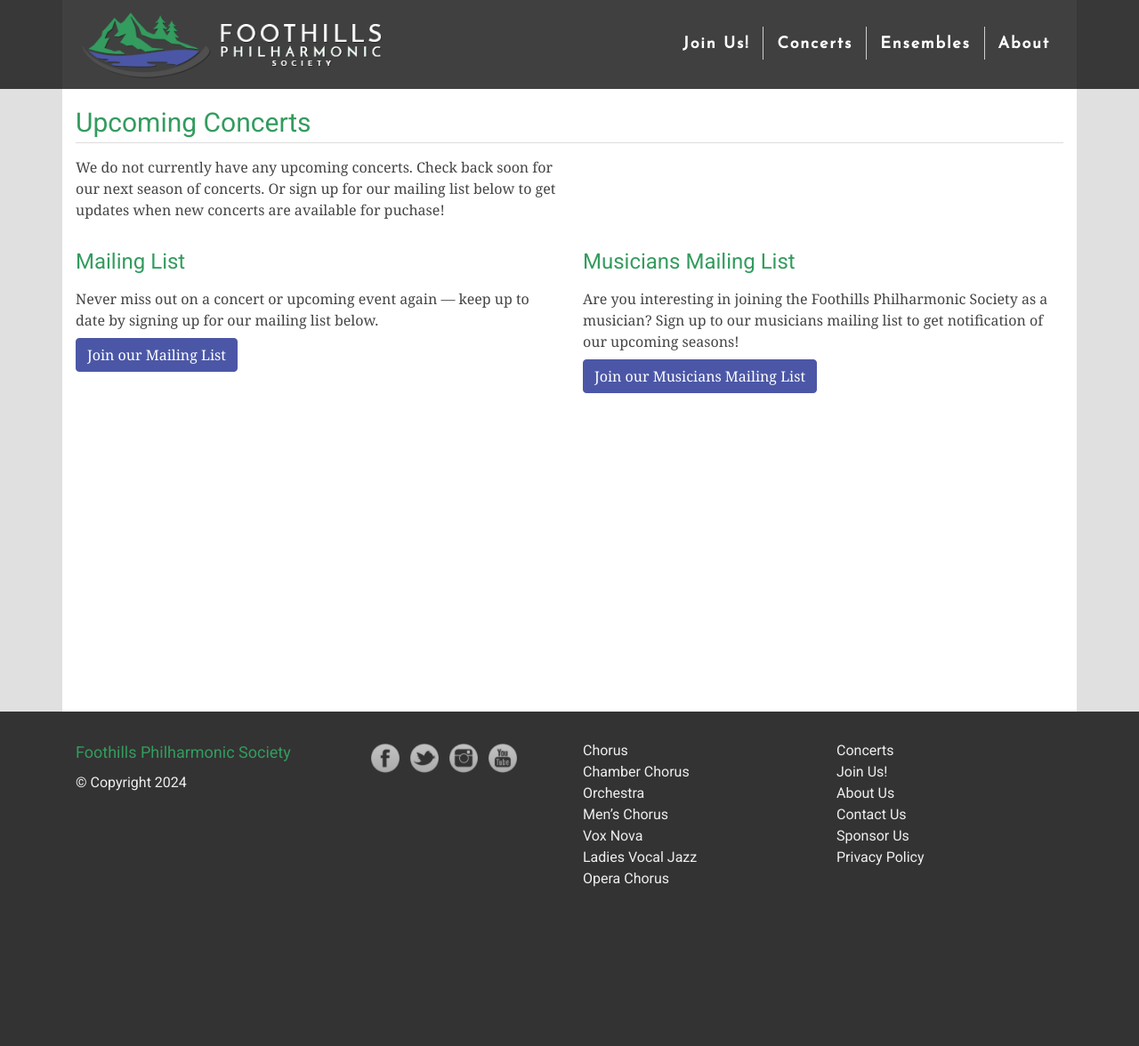
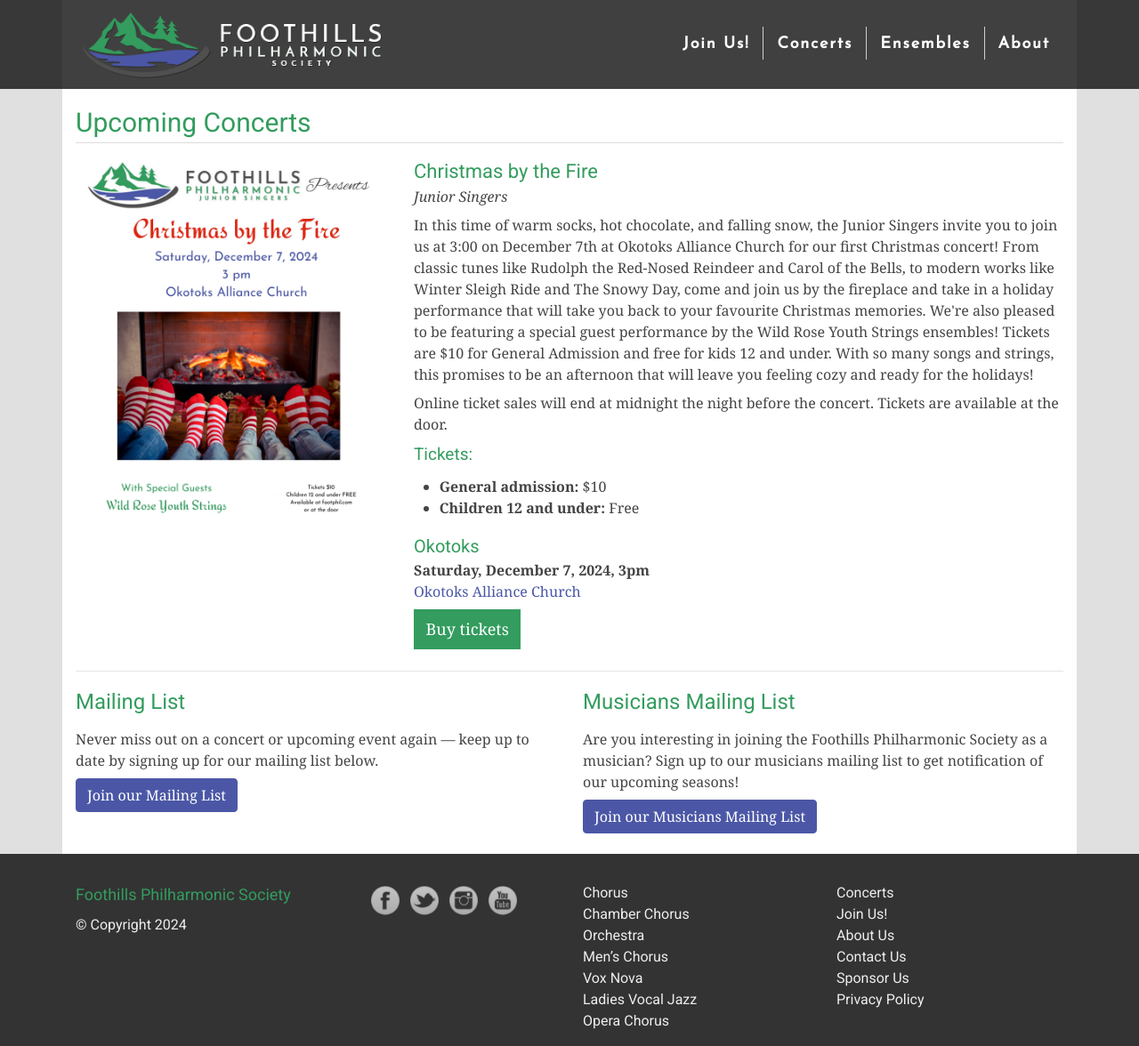
Before and after one commit to percyhanna/fps, a Jekyll site: the page built from concerts/index.html, in a window 1280 px wide and 1176 px high. Shown: the whole window at 89% size. Built offline with Jekyll 4.4.1, drawn with Linux system fonts in a browser that asks for light colours; nearby versions of some CDN libraries; Markdown is read by kramdown in place of the engine named in the settings.

Commit message:
Add Christmas by the Fire concert

```diff
--- a/_data/concerts.yml
+++ b/_data/concerts.yml
@@ -71,3 +71,30 @@
     location_slug: oac
     tickets_url: https://www.eventbrite.ca/e/songs-to-lift-your-spirits-tickets-900843044797
   year: 2024
+christmas-by-the-fire:
+  tickets:
+  - name: General admission
+    price: 10
+  - name: Children 12 and under
+    price: 0
+  name: Christmas by the Fire
+  subtitle: 'The Junior Singers invite you to join us for our first Christmas concert! '
+  description: In this time of warm socks, hot chocolate, and falling snow, the Junior
+    Singers invite you to join us at 3:00 on December 7th at Okotoks Alliance Church
+    for our first Christmas concert! From classic tunes like Rudolph the Red-Nosed
+    Reindeer and Carol of the Bells, to modern works like Winter Sleigh Ride and The
+    Snowy Day, come and join us by the fireplace and take in a holiday performance
+    that will take you back to your favourite Christmas memories. We're also pleased
+    to be featuring a special guest performance by the Wild Rose Youth Strings ensembles!
+    Tickets are $10 for General Admission and free for kids 12 and under. With so
+    many songs and strings, this promises to be an afternoon that will leave you feeling
+    cozy and ready for the holidays!
+  host: Junior Singers
+  event_url: https://www.eventbrite.ca/e/christmas-by-the-fire-tickets-1072821811919
+  slug: christmas-by-the-fire
+  concert_dates:
+  - date: '2024-12-07'
+    time: 3pm
+    location_slug: oac
+    tickets_url: https://www.eventbrite.ca/e/christmas-by-the-fire-tickets-1072821811919
+  year: 2024
--- /dev/null
+++ b/concerts/2024/christmas-by-the-fire.html
@@ -0,0 +1,7 @@
+---
+layout: default
+title: Christmas by the Fire
+description: 'The Junior Singers invite you to join us for our first Christmas concert! '
+image: "/images/concerts/2024/christmas-by-the-fire/banner.jpg"
+---
+{% include concert-details.html concert=site.data.concerts.christmas-by-the-fire %}
--- a/concerts/index.html
+++ b/concerts/index.html
@@ -1,12 +1,13 @@
 ---
 layout: default
 title: Upcoming Concerts
-description: Upcoming Foothills Philharmonic Concerts
-image: "/images/upcoming-concerts.jpg"
+description: Upcoming Concerts — Christmas by the Fire
+image: "/images/concerts/2024/christmas-by-the-fire/banner.jpg"
 permalink: "/concerts/"
 redirect_from:
 - "/tickets"
 ---
 {% include concerts-header.html %}
-{% include concerts-empty.html %}
+{% include concert-details.html concert=site.data.concerts.christmas-by-the-fire %}
+<hr />
 {% include concerts-footer.html %}
```
Also changed, not shown: images/concerts/2024/christmas-by-the-fire/banner.jpg (added), images/concerts/2024/christmas-by-the-fire/poster.jpg (added).
